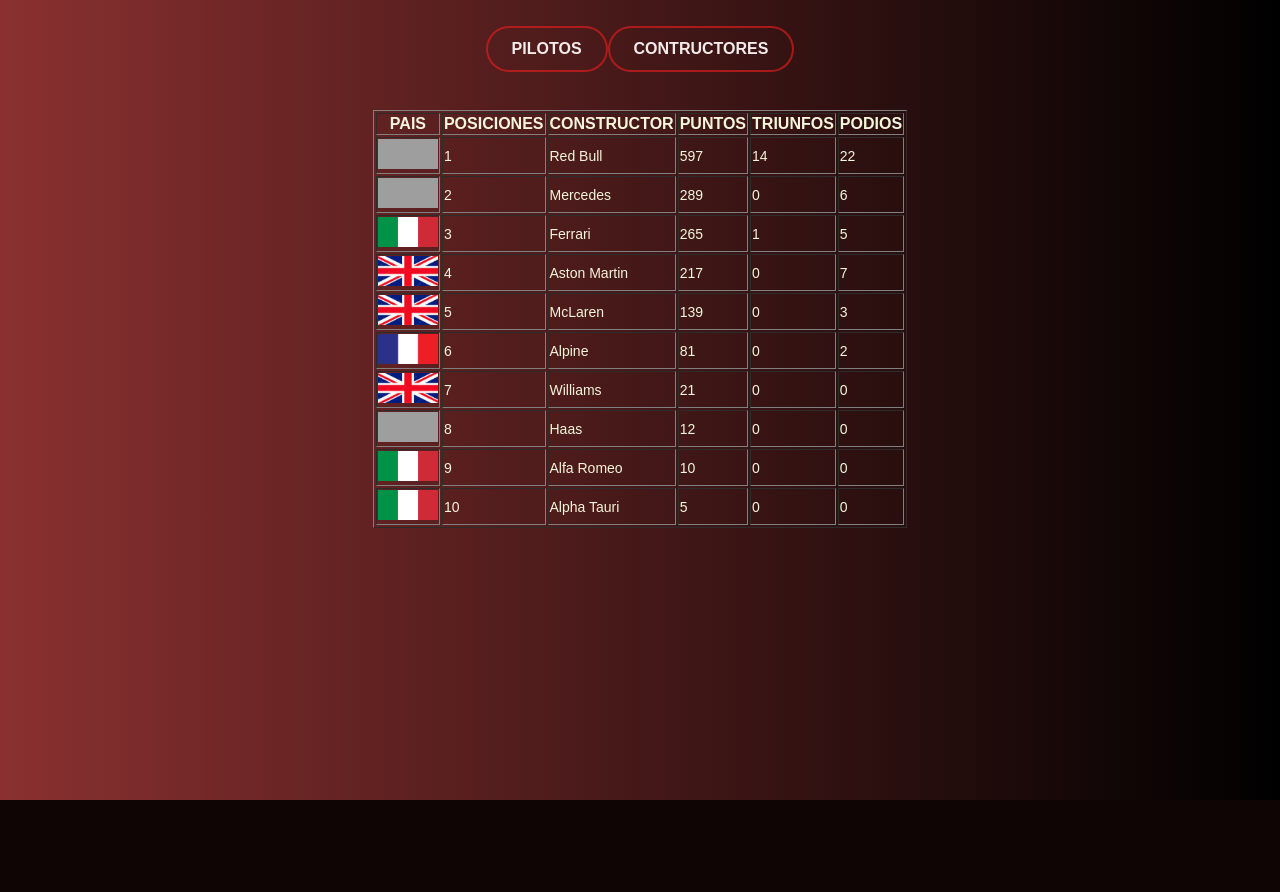
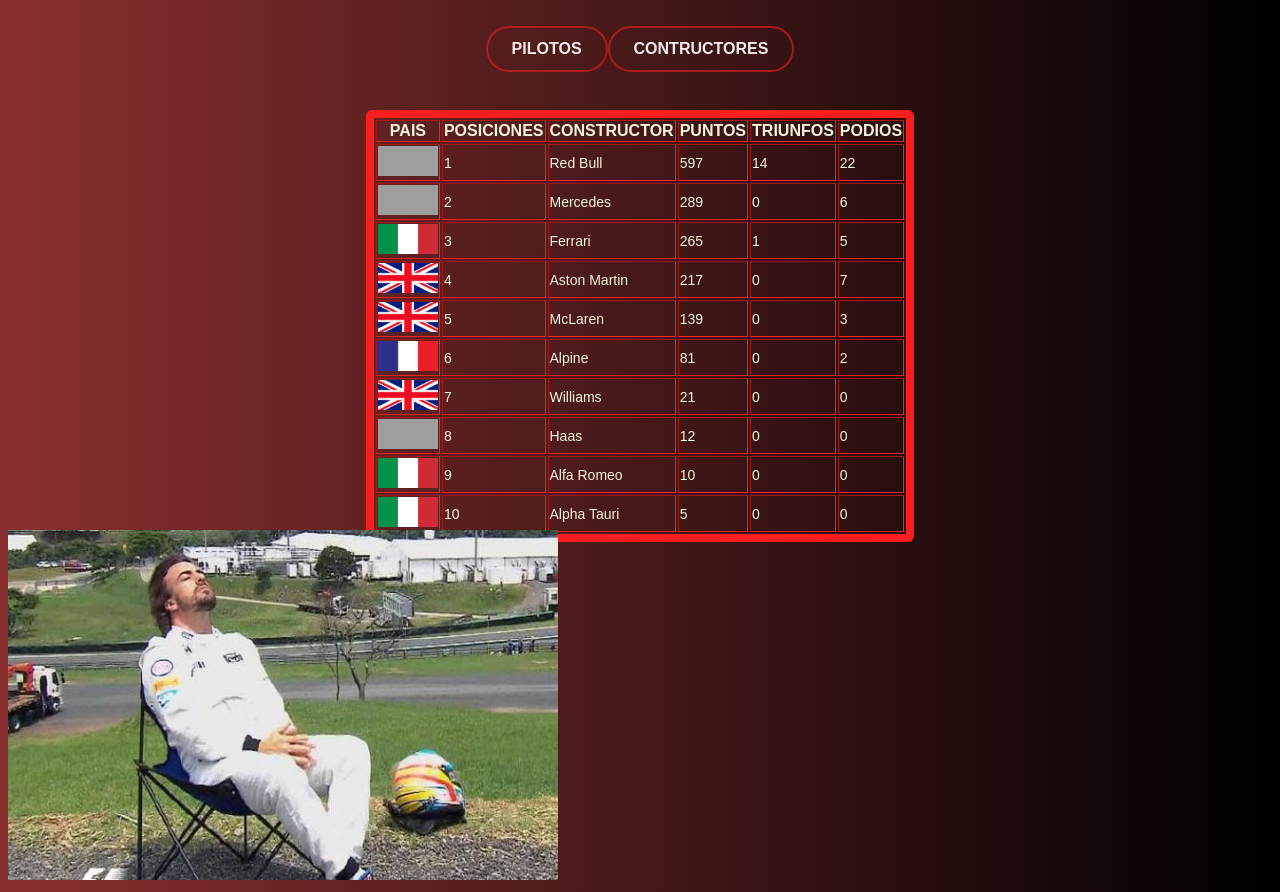
Before and after one commit to lucianonhperiera/Depologs_tp, a PHP site: the page made by pages/deportes/f1/tabla de puntos/puntos_constructores.html in a window 1280 px wide. Before the commit the page ends 800 px from the top, so only its background shows below. Run offline with PHP 8.4, Linux system fonts and the light colour scheme; grey boxes are pictures that could not be loaded.

Commit message:
se agrega script de fotos cambiantes

```diff
--- a/pages/deportes/f1/home_f1.css
+++ b/pages/deportes/f1/home_f1.css
@@ -349,6 +349,7 @@
   margin-top: 20px;
 }
 .buscargp{
+  display: inline-block;
   margin-top: 20px;
   display: flex; /* Utiliza flexbox para controlar el diseño */
   justify-content: center; /* Centra los botones horizontalmente */
@@ -357,7 +358,7 @@
   margin-right: .3em !important;
 }
 .fancy {
-  background-color: transparent;
+  background-color: rgba(0, 0, 0, 0.527);
   border: 2px solid #f31717;
   border-radius: 0;
   box-sizing: border-box;
@@ -394,6 +395,7 @@
  }
 
  .fancy .text {
+  font-family: Bebas Neue, sans-serif;
   font-size: 1.125em;
   line-height: 1.33333em;
   padding-left: 2em;
@@ -402,7 +404,7 @@
   transition: all 0.3s ease-in-out;
   text-transform: uppercase;
   text-decoration: none;
-  color: rgb(221, 30, 30);
+  color: rgb(240, 240, 240);
  }
 
  .fancy .top-key {
--- a/pages/deportes/f1/tabla de puntos/home_puntos.html
+++ b/pages/deportes/f1/tabla de puntos/home_puntos.html
@@ -14,6 +14,8 @@
             background: linear-gradient(to right, #8a3030, #000000); /* W3C, IE 10+/ Edge, Firefox 16+, Chrome 26+, Opera 12+, Safari 7+ */
         }
         table {
+            border-radius: 6px;
+            border: 8px solid #ff1e1e;
             font-family: Bebas Neue, sans-serif; /* Cambia "Arial" a la fuente que desees */
             font-size: 14px; /* Cambia el tamaño de fuente si es necesario */
         }
--- a/pages/deportes/f1/tabla de puntos/puntos_constructores.html
+++ b/pages/deportes/f1/tabla de puntos/puntos_constructores.html
@@ -14,6 +14,8 @@
             background: linear-gradient(to right, #8a3030, #000000); /* W3C, IE 10+/ Edge, Firefox 16+, Chrome 26+, Opera 12+, Safari 7+ */
         }
         table {
+            border-radius: 6px;
+            border: 8px solid #ff1e1e;
             font-family: Bebas Neue, sans-serif; /* Cambia "Arial" a la fuente que desees */
             font-size: 14px; /* Cambia el tamaño de fuente si es necesario */
         }
@@ -136,5 +138,10 @@
             </tbody>
         </table>
     </div>
+    <div class="imagenrandom">
+        <img id="imagenCambiante" src="alonso reposera.jpg" alt="Imagen 1" height="350px" width="550">
+    </div>
+
+    <script src="puntos_constructores.js"></script>
 </body>
 </html>
--- /dev/null
+++ b/pages/deportes/f1/tabla de puntos/puntos_constructores.js
@@ -0,0 +1,25 @@
+// Lista de URLs de las imágenes que quieres mostrar
+const imagenes = [
+    "alonso reposera.jpg",
+    "charlessusto.jpg",
+    "stroll y checo.jpg",
+    "verstappen-y-checo_862x485_wmk.jpg",
+    "alonso alien.jpg",
+    // Agrega más URLs de imágenes aquí
+  ];
+
+  const tiempoIntervalo = 10000; // 10 segundos en milisegundos
+
+  let indiceImagenActual = 0;
+  const imagenCambiante = document.getElementById("imagenCambiante");
+
+  function cambiarImagen() {
+    // Cambia la fuente de la imagen para mostrar la siguiente imagen
+    imagenCambiante.src = imagenes[indiceImagenActual];
+
+    // Incrementa el índice de la imagen actual, volviendo al principio si se alcanza el final
+    indiceImagenActual = (indiceImagenActual + 1) % imagenes.length;
+  }
+
+  // Llama a la función cambiarImagen() cada 10 segundos
+  setInterval(cambiarImagen, tiempoIntervalo);
--- a/pages/deportes/f1/tabla de puntos/puntos_pilotos.html
+++ b/pages/deportes/f1/tabla de puntos/puntos_pilotos.html
@@ -15,6 +15,8 @@
             background: linear-gradient(to right, #8a3030, #000000); /* W3C, IE 10+/ Edge, Firefox 16+, Chrome 26+, Opera 12+, Safari 7+ */
         }
         table {
+            border-radius: 6px;
+            border: 8px solid #ff1e1e;
             font-family: Bebas Neue, sans-serif; /* Cambia "Bebas Neue" a la fuente que desees */
             font-size: 14px; /* Cambia el tamaño de fuente si es necesario */
         }
--- a/pages/deportes/f1/tabla de puntos/tabla_de_puntos.css
+++ b/pages/deportes/f1/tabla de puntos/tabla_de_puntos.css
@@ -7,3 +7,7 @@
     height: 50vh; /* Altura del viewport */
     font-family: Bebas Neue;
 }
+.imagenrandom{
+    margin-top: 20px;
+    justify-content: center; /* Centrar horizontalmente */
+}
```
Also changed, not shown: pages/deportes/f1/home_f1.html (+4 -13 lines), pages/deportes/f1/tabla de puntos/alonso alien.jpg (added), pages/deportes/f1/tabla de puntos/alonso reposera.jpg (added), pages/deportes/f1/tabla de puntos/charlessusto.jpg (added), pages/deportes/f1/tabla de puntos/stroll y checo.jpg (added), pages/deportes/f1/tabla de puntos/verstappen-y-checo_862x485_wmk.jpg (added).
